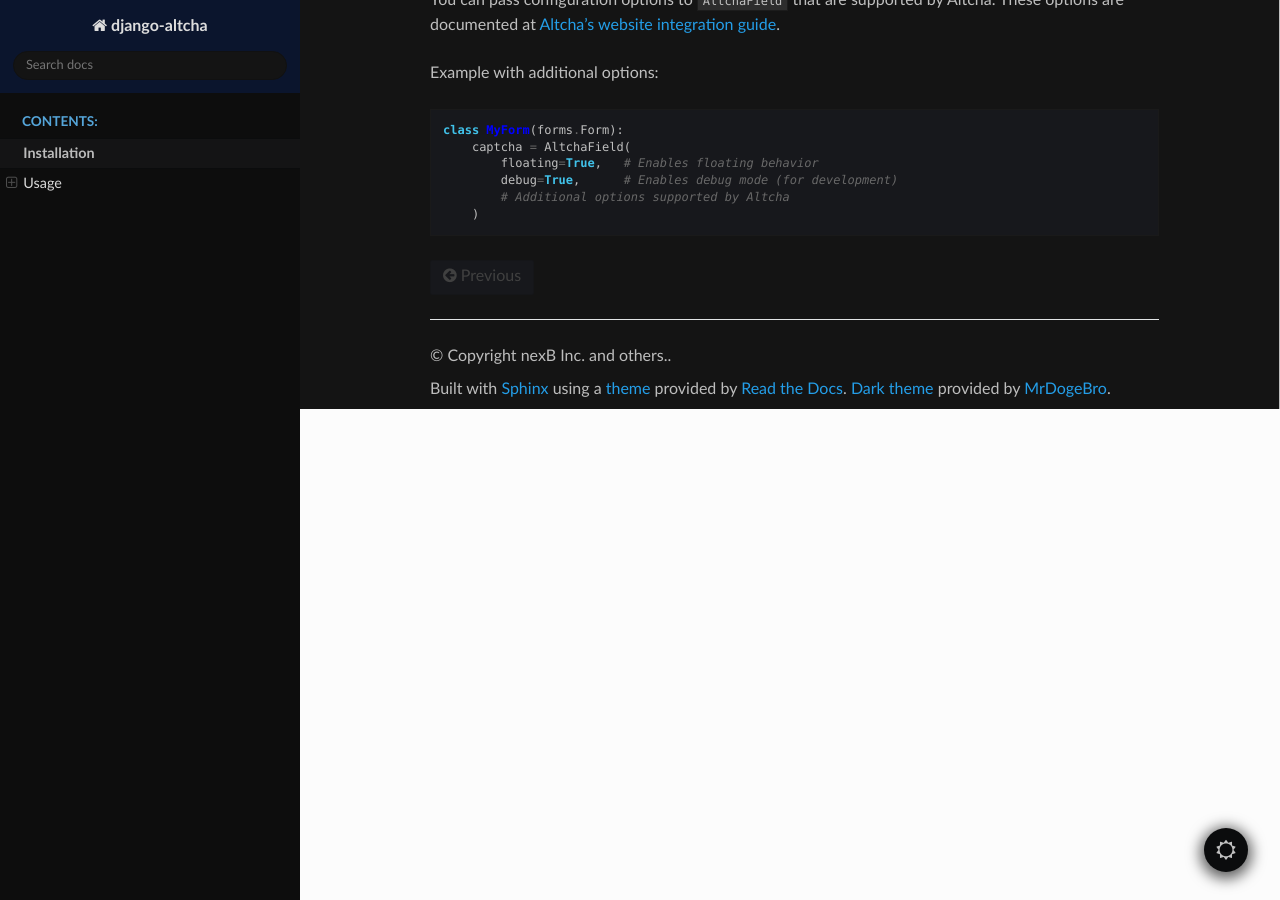
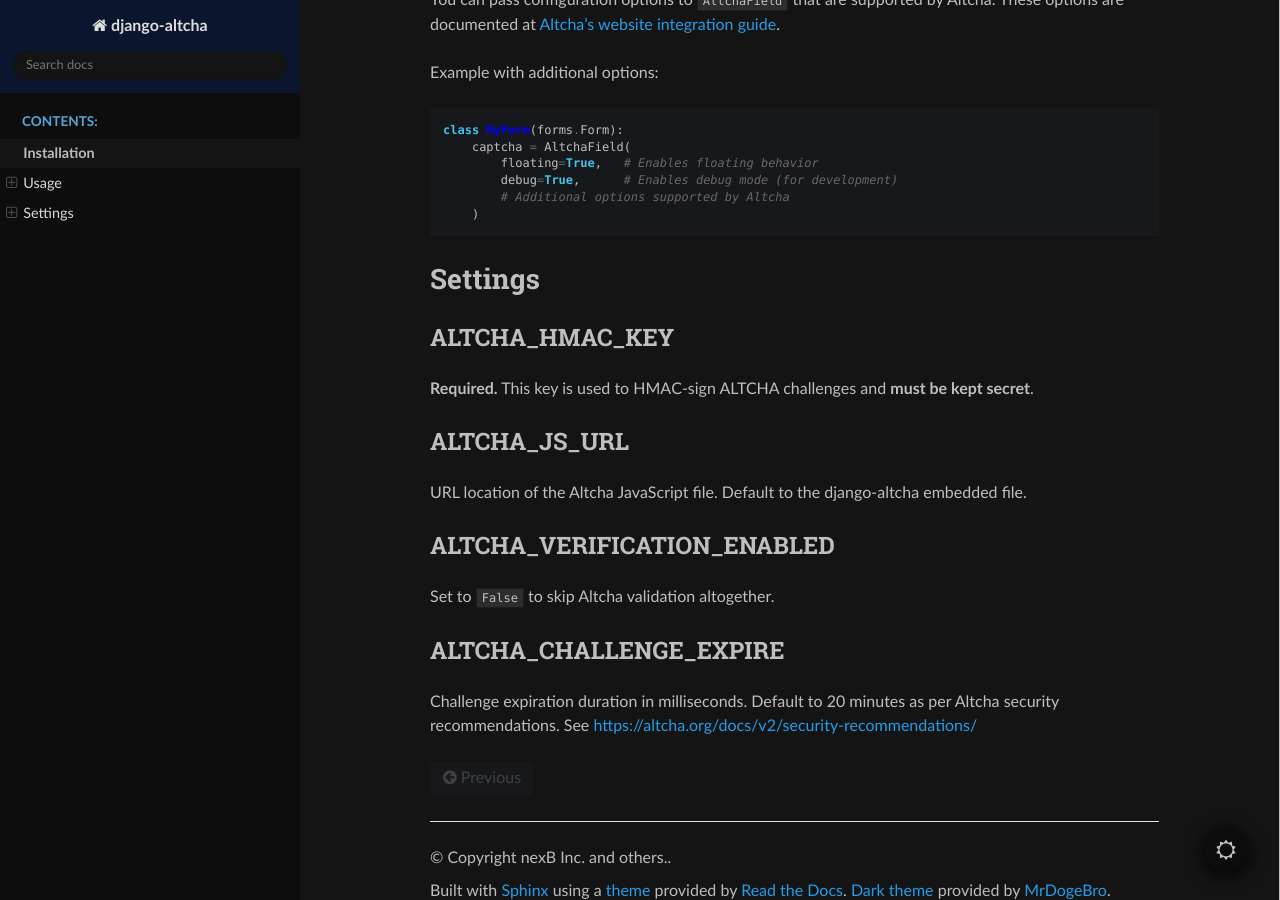
Before and after one commit to aboutcode-org/django-altcha, a Sphinx documentation site: the page built from docs/source/installation.rst, in a window 1280 px wide and 900 px high, scrolled down 1246 px. Built offline with Sphinx 7.4.7 and the Read the Docs theme 3.1.0, drawn with Linux system fonts in a browser that asks for light colours.

Commit message:
Add a ``ALTCHA_VERIFICATION_ENABLED`` setting (#17)
* Add ALTCHA_ENABLED variable to disable altcha checking for certain forms, e.g. during local development or testing

* Rename to ALTCHA_VERIFICATION_ENABLED and add documentation #14

Signed-off-by: tdruez <tdruez@nexb.com>

* Add unit test for the ALTCHA_VERIFICATION_ENABLED setting #14

Signed-off-by: tdruez <tdruez@nexb.com>

---------

Signed-off-by: tdruez <tdruez@nexb.com>
Co-authored-by: Martin Pauly <mail@martinpauly.de>

```diff
--- a/CHANGELOG.rst
+++ b/CHANGELOG.rst
@@ -8,6 +8,9 @@
   A DeprecationWarning is raised when the ``ALTCHA_HMAC_KEY`` is not explicitly defined.
   Providing the ``ALTCHA_HMAC_KEY`` will be mandatory in future release.
   https://github.com/aboutcode-org/django-altcha/issues/15
+
+- Add a ``ALTCHA_VERIFICATION_ENABLED`` setting, default to ``True``.
+  This setting, when set to ``False``, allows to skip Altcha validation altogether.
 
 v0.2.0 (2025-06-17)
 -------------------
--- a/django_altcha/__init__.py
+++ b/django_altcha/__init__.py
@@ -26,6 +26,9 @@
 
 __version__ = "0.2.0"
 VERSION = __version__
+
+# Set to `False` to skip Altcha validation altogether.
+ALTCHA_VERIFICATION_ENABLED = getattr(settings, "ALTCHA_VERIFICATION_ENABLED", True)
 
 ALTCHA_HMAC_KEY = getattr(settings, "ALTCHA_HMAC_KEY", None)
 if not ALTCHA_HMAC_KEY:
@@ -207,6 +210,9 @@
 
     def validate(self, value):
         """Validate the CAPTCHA token and verify its authenticity."""
+        if not ALTCHA_VERIFICATION_ENABLED:
+            return
+
         super().validate(value)
 
         if not value:
--- a/docs/source/installation.rst
+++ b/docs/source/installation.rst
@@ -68,3 +68,30 @@
            debug=True,      # Enables debug mode (for development)
            # Additional options supported by Altcha
        )
+
+Settings
+========
+
+ALTCHA_HMAC_KEY
+~~~~~~~~~~~~~~~
+
+**Required.**
+This key is used to HMAC-sign ALTCHA challenges and **must be kept secret**.
+
+ALTCHA_JS_URL
+~~~~~~~~~~~~~
+
+URL location of the Altcha JavaScript file.
+Default to the django-altcha embedded file.
+
+ALTCHA_VERIFICATION_ENABLED
+~~~~~~~~~~~~~~~~~~~~~~~~~~~
+
+Set to ``False`` to skip Altcha validation altogether.
+
+ALTCHA_CHALLENGE_EXPIRE
+~~~~~~~~~~~~~~~~~~~~~~~
+
+Challenge expiration duration in milliseconds.
+Default to 20 minutes as per Altcha security recommendations.
+See https://altcha.org/docs/v2/security-recommendations/
```
Also changed, not shown: README.md (+21 -0 lines), 1 other file.
